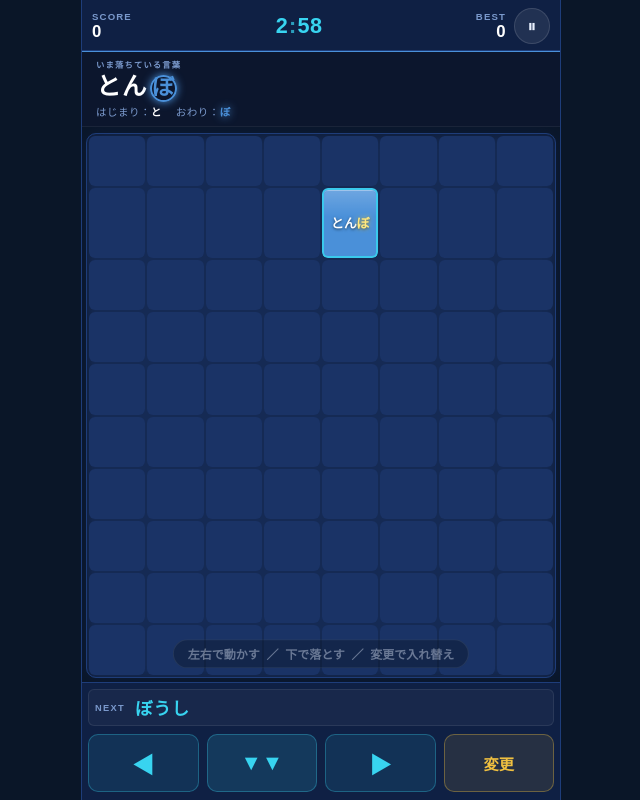
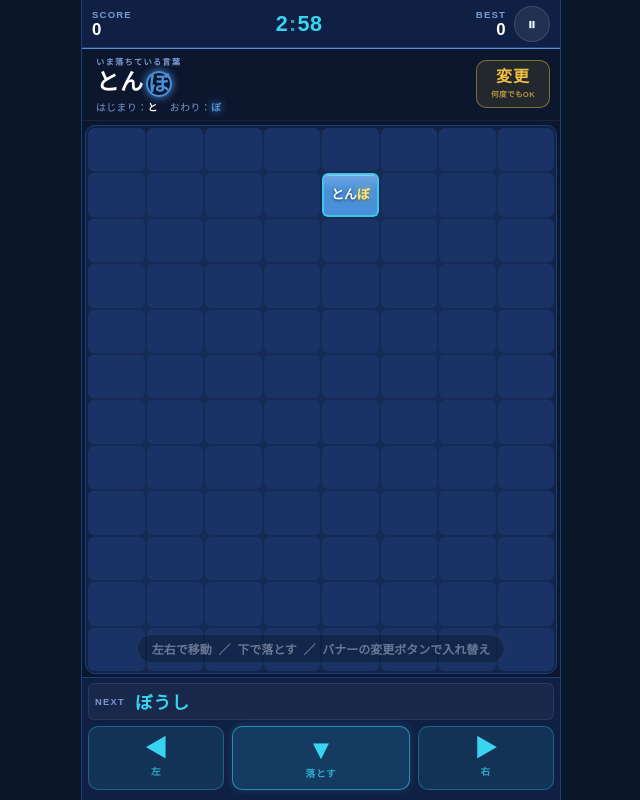
Before and after one commit to napohiro/shiritori-tetris, a React (Vite) app: page / in a window 1280 px wide. Both pictures are taken after a click on the button "ゲームをはじめる". Shown: the whole page, without its empty margins (319-959 px from the left). Built offline with nearby package versions, Linux system fonts and the light colour scheme.

Commit message:
style: 操作ボタンと盤面レイアウトをスマホ向けに最適化

```diff
--- a/src/components/GameBoard.tsx
+++ b/src/components/GameBoard.tsx
@@ -81,7 +81,10 @@ export default function GameBoard({ board, matchedCells, fallingBlock }: Props)
       {/* ゲーム盤面 */}
       <div
         className="game-board"
-        style={{ gridTemplateColumns: `repeat(${COLS}, 1fr)` }}
+        style={{
+          gridTemplateColumns: `repeat(${COLS}, 1fr)`,
+          gridTemplateRows: `repeat(${ROWS}, 1fr)`,
+        }}
       >
         {Array.from({ length: ROWS }).map((_, row) =>
           Array.from({ length: COLS }).map((_, col) => {
--- a/src/components/GameScreen.tsx
+++ b/src/components/GameScreen.tsx
@@ -604,6 +604,7 @@ export default function GameScreen({ state, setState, onRestart, onTop, onShowRa
           className="current-word-banner"
           style={{ '--cwb-color': fallingBlock.color } as React.CSSProperties}
         >
+          <div className="cwb-main">
             <div className="cwb-label">いま落ちている言葉</div>
             <div className="cwb-word">
               {fallingBlock.word.slice(0, -1)}
@@ -613,6 +614,16 @@ export default function GameScreen({ state, setState, onRestart, onTop, onShowRa
               <span>はじまり：<span className="cwb-char">{getFirstKana(fallingBlock.word)}</span></span>
               <span>おわり：<span className="cwb-char cwb-char-last">{getLastKana(fallingBlock.word)}</span></span>
             </div>
+          </div>
+          <button
+            className="cwb-change-btn"
+            onClick={handleChangeWord}
+            disabled={isBlocked}
+            aria-label="言葉を変更"
+          >
+            <span className="cwb-change-label">変更</span>
+            <span className="cwb-change-hint">何度でもOK</span>
+          </button>
         </div>
       )}
 
@@ -651,7 +662,7 @@ export default function GameScreen({ state, setState, onRestart, onTop, onShowRa
         {/* チュートリアルヒント */}
         {showTutorial && !state.isGameOver && (
           <div className="tutorial-hint">
-            左右で動かす &nbsp;／&nbsp; 下で落とす &nbsp;／&nbsp; 変更で入れ替え
+            左右で移動 &nbsp;／&nbsp; 下で落とす &nbsp;／&nbsp; バナーの変更ボタンで入れ替え
           </div>
         )}
       </div>
@@ -664,7 +675,7 @@ export default function GameScreen({ state, setState, onRestart, onTop, onShowRa
           <span className="next-word-text">{nextWord}</span>
         </div>
 
-        {/* 操作ボタン */}
+        {/* 操作ボタン（左・落とす・右） */}
         <div className="control-buttons">
           {/* 左 */}
           <button
@@ -673,10 +684,11 @@ export default function GameScreen({ state, setState, onRestart, onTop, onShowRa
             disabled={isBlocked}
             aria-label="左へ移動"
           >
-            ◀
+            <span className="ctrl-icon">◀</span>
+            <span className="ctrl-label">左</span>
           </button>
 
-          {/* 下（高速落下） */}
+          {/* 下（高速落下・長押し対応） */}
           <button
             className={['ctrl-btn ctrl-down', fastFall ? 'active' : ''].filter(Boolean).join(' ')}
             onPointerDown={handleDownStart}
@@ -686,7 +698,8 @@ export default function GameScreen({ state, setState, onRestart, onTop, onShowRa
             disabled={isBlocked}
             aria-label="高速落下"
           >
-            ▼▼
+            <span className="ctrl-icon ctrl-icon-down">▼</span>
+            <span className="ctrl-label">落とす</span>
           </button>
 
           {/* 右 */}
@@ -696,17 +709,8 @@ export default function GameScreen({ state, setState, onRestart, onTop, onShowRa
             disabled={isBlocked}
             aria-label="右へ移動"
           >
-            ▶
-          </button>
-
-          {/* 変更 */}
-          <button
-            className="ctrl-btn ctrl-change"
-            onClick={handleChangeWord}
-            disabled={isBlocked}
-            aria-label="言葉を変更"
-          >
-            変更
+            <span className="ctrl-icon">▶</span>
+            <span className="ctrl-label">右</span>
           </button>
         </div>
       </div>
--- a/src/index.css
+++ b/src/index.css
@@ -269,7 +269,7 @@ button:active { transform: scale(0.95); }
 .game-header {
   display: flex;
   align-items: center;
-  padding: 8px 10px 6px;
+  padding: 6px 10px 5px;
   gap: 8px;
   background: var(--bg-mid);
   border-bottom: 1px solid var(--border-cell);
@@ -356,7 +356,7 @@ button:active { transform: scale(0.95); }
   display: flex;
   align-items: center;
   justify-content: center;
-  padding: 6px 4px 4px;
+  padding: 4px 3px 3px;
   overflow: hidden;
   min-height: 0;
 }
@@ -479,12 +479,12 @@ button:active { transform: scale(0.95); }
 /* Bottom Area */
 .bottom-area {
   flex-shrink: 0;
-  padding: 6px 6px 8px;
+  padding: 5px 6px 10px;
   background: var(--bg-mid);
   border-top: 1px solid var(--border-cell);
   display: flex;
   flex-direction: column;
-  gap: 8px;
+  gap: 6px;
 }
 
 /* Next Word Card */
@@ -1034,9 +1034,9 @@ button:active { transform: scale(0.95); }
    Responsive
    ============================================= */
 @media (max-height: 700px) {
-  .game-header { padding: 5px 8px 4px; }
-  .board-area { padding: 4px 3px 3px; }
-  .bottom-area { padding: 5px 5px 6px; gap: 5px; }
+  .game-header { padding: 4px 8px 3px; }
+  .board-area { padding: 3px 2px 2px; }
+  .bottom-area { padding: 4px 5px 8px; gap: 5px; }
   .col-btn { height: 34px; }
   .hand-card { min-height: 44px; padding: 6px 3px; }
   .shuffle-btn { min-width: 44px; width: 44px; }
@@ -1667,25 +1667,26 @@ button:active { transform: scale(0.95); }
   word-break: break-all;
 }
 
-/* 操作ボタングリッド（◀ ▼▼ ▶ 変更） */
+/* 操作ボタングリッド（◀ ▼ ▶ の3ボタン） */
 .control-buttons {
   display: grid;
-  grid-template-columns: 1fr 1fr 1fr 1fr;
+  grid-template-columns: 1fr 1.3fr 1fr;
   gap: 8px;
 }
 
 /* 基本ボタン */
 .ctrl-btn {
-  height: 58px;
+  height: 64px;
   background: rgba(56, 212, 240, 0.1);
   border: 1.5px solid rgba(56, 212, 240, 0.3);
   border-radius: var(--radius-md);
   color: var(--accent-cyan);
-  font-size: 1.35rem;
   font-weight: 800;
   display: flex;
+  flex-direction: column;
   align-items: center;
   justify-content: center;
+  gap: 3px;
   cursor: pointer;
   user-select: none;
   -webkit-tap-highlight-color: transparent;
@@ -1693,6 +1694,23 @@ button:active { transform: scale(0.95); }
   transition: background 0.1s, box-shadow 0.1s, transform 0.08s;
 }
 
+.ctrl-icon {
+  font-size: 1.4rem;
+  line-height: 1;
+  display: block;
+}
+
+.ctrl-icon-down {
+  font-size: 1.7rem;
+}
+
+.ctrl-label {
+  font-size: 0.6rem;
+  font-weight: 700;
+  letter-spacing: 0.08em;
+  opacity: 0.75;
+}
+
 .ctrl-btn:not(:disabled):active,
 .ctrl-btn:not(:disabled).active {
   transform: scale(0.92);
@@ -1709,32 +1727,17 @@ button:active { transform: scale(0.95); }
   cursor: not-allowed;
 }
 
-/* 高速落下ボタン */
+/* 高速落下ボタン（中央・目立つデザイン） */
 .ctrl-btn.ctrl-down {
-  background: rgba(56, 212, 240, 0.14);
+  background: rgba(56, 212, 240, 0.16);
+  border-color: rgba(56, 212, 240, 0.55);
+  box-shadow: 0 0 8px rgba(56, 212, 240, 0.18);
 }
 
 .ctrl-btn.ctrl-down.active {
-  background: rgba(56, 212, 240, 0.35);
-  box-shadow: 0 0 18px rgba(56, 212, 240, 0.6);
+  background: rgba(56, 212, 240, 0.38);
+  box-shadow: 0 0 20px rgba(56, 212, 240, 0.65);
   transform: scale(0.94);
-}
-
-/* 変更ボタン */
-.ctrl-btn.ctrl-change {
-  background: rgba(240, 192, 64, 0.1);
-  border-color: rgba(240, 192, 64, 0.35);
-  color: var(--accent-gold);
-  font-size: 0.95rem;
-}
-
-.ctrl-btn.ctrl-change:not(:disabled):active {
-  background: rgba(240, 192, 64, 0.28);
-  box-shadow: 0 0 14px rgba(240, 192, 64, 0.5);
-}
-
-.ctrl-btn.ctrl-change:not(:disabled):hover {
-  background: rgba(240, 192, 64, 0.16);
 }
 
 /* =============================================
@@ -1830,30 +1833,43 @@ button:active { transform: scale(0.95); }
    Responsive 更新（低身長画面）
    ============================================= */
 @media (max-height: 680px) {
-  .ctrl-btn { height: 48px; font-size: 1.15rem; }
-  .ctrl-btn.ctrl-change { font-size: 0.82rem; }
-  .next-word-row { padding: 4px 6px; }
-  .next-word-text { font-size: 0.9rem; }
+  .ctrl-btn { height: 54px; }
+  .ctrl-icon { font-size: 1.2rem; }
+  .ctrl-icon-down { font-size: 1.5rem; }
+  .ctrl-label { font-size: 0.55rem; }
+  .next-word-row { padding: 3px 6px; }
+  .next-word-text { font-size: 0.88rem; }
 }
 
 @media (max-height: 580px) {
-  .ctrl-btn { height: 40px; font-size: 1rem; }
-  .ctrl-btn.ctrl-change { font-size: 0.72rem; }
-  .bottom-area { padding: 4px 5px 5px; gap: 5px; }
-}
-
-/* =============================================
-   現在落下中の言葉バナー
+  .ctrl-btn { height: 44px; gap: 1px; }
+  .ctrl-icon { font-size: 1.05rem; }
+  .ctrl-icon-down { font-size: 1.3rem; }
+  .ctrl-label { font-size: 0.5rem; }
+  .bottom-area { padding: 3px 5px 6px; gap: 4px; }
+}
+
+/* =============================================
+   現在落下中の言葉バナー（行レイアウト + 変更ボタン）
    ============================================= */
 .current-word-banner {
   flex-shrink: 0;
-  padding: 6px 14px 7px;
+  padding: 6px 10px 6px 14px;
   background: rgba(12, 22, 46, 0.92);
   border-top: 1.5px solid var(--cwb-color, var(--accent-cyan));
   border-bottom: 1px solid rgba(255,255,255,0.06);
   display: flex;
+  flex-direction: row;
+  align-items: center;
+  gap: 10px;
+}
+
+.cwb-main {
+  flex: 1;
+  display: flex;
   flex-direction: column;
   gap: 2px;
+  min-width: 0;
 }
 
 .cwb-label {
@@ -1865,7 +1881,7 @@ button:active { transform: scale(0.95); }
 }
 
 .cwb-word {
-  font-size: clamp(1.15rem, 5vw, 1.55rem);
+  font-size: clamp(1.1rem, 5vw, 1.45rem);
   font-weight: 900;
   color: var(--text-bright);
   letter-spacing: 0.04em;
@@ -1890,11 +1906,11 @@ button:active { transform: scale(0.95); }
 }
 
 .cwb-hints {
-  font-size: 0.66rem;
+  font-size: 0.62rem;
   color: var(--text-dim);
   letter-spacing: 0.04em;
   display: flex;
-  gap: 14px;
+  gap: 12px;
 }
 
 .cwb-char {
@@ -1907,14 +1923,69 @@ button:active { transform: scale(0.95); }
   text-shadow: 0 0 8px var(--cwb-color, rgba(240, 192, 64, 0.4));
 }
 
+/* 変更ボタン（バナー内右側） */
+.cwb-change-btn {
+  flex-shrink: 0;
+  display: flex;
+  flex-direction: column;
+  align-items: center;
+  justify-content: center;
+  gap: 3px;
+  padding: 8px 14px;
+  background: rgba(240, 192, 64, 0.1);
+  border: 1.5px solid rgba(240, 192, 64, 0.45);
+  border-radius: var(--radius-md);
+  cursor: pointer;
+  touch-action: manipulation;
+  -webkit-tap-highlight-color: transparent;
+  transition: background 0.12s, box-shadow 0.12s, transform 0.08s;
+}
+
+.cwb-change-btn:not(:disabled):active {
+  transform: scale(0.92);
+  background: rgba(240, 192, 64, 0.28);
+  box-shadow: 0 0 14px rgba(240, 192, 64, 0.5);
+}
+
+.cwb-change-btn:not(:disabled):hover {
+  background: rgba(240, 192, 64, 0.18);
+  box-shadow: 0 0 8px rgba(240, 192, 64, 0.25);
+}
+
+.cwb-change-btn:disabled {
+  opacity: 0.3;
+  cursor: not-allowed;
+}
+
+.cwb-change-label {
+  font-size: 1rem;
+  font-weight: 800;
+  color: var(--accent-gold);
+  letter-spacing: 0.06em;
+  line-height: 1;
+}
+
+.cwb-change-hint {
+  font-size: 0.48rem;
+  color: rgba(240, 192, 64, 0.7);
+  letter-spacing: 0.04em;
+  white-space: nowrap;
+  font-weight: 600;
+}
+
 @media (max-height: 680px) {
-  .current-word-banner { padding: 4px 12px 5px; }
-  .cwb-word { font-size: 1.1rem; }
-  .cwb-hints { font-size: 0.6rem; }
+  .current-word-banner { padding: 4px 8px 4px 12px; }
+  .cwb-word { font-size: 1.05rem; }
+  .cwb-hints { font-size: 0.58rem; }
+  .cwb-change-btn { padding: 6px 10px; }
+  .cwb-change-label { font-size: 0.88rem; }
 }
 
 @media (max-height: 580px) {
-  .current-word-banner { padding: 3px 10px 4px; gap: 1px; }
-  .cwb-word { font-size: 0.95rem; }
+  .current-word-banner { padding: 3px 6px 3px 10px; gap: 1px; }
+  .cwb-word { font-size: 0.92rem; }
   .cwb-label { display: none; }
-}
+  .cwb-change-hint { display: none; }
+  .cwb-change-btn { padding: 5px 8px; }
+  .cwb-change-label { font-size: 0.8rem; }
+}
--- a/src/logic/types.ts
+++ b/src/logic/types.ts
@@ -1,5 +1,5 @@
 export const COLS = 8;
-export const ROWS = 10;
+export const ROWS = 12;
 export const MAX_OBSTACLES = 3;
 export const OBSTACLE_BREAK_BONUS = 500;
 
```
Lines whose indentation alone changed are shown as unchanged.
